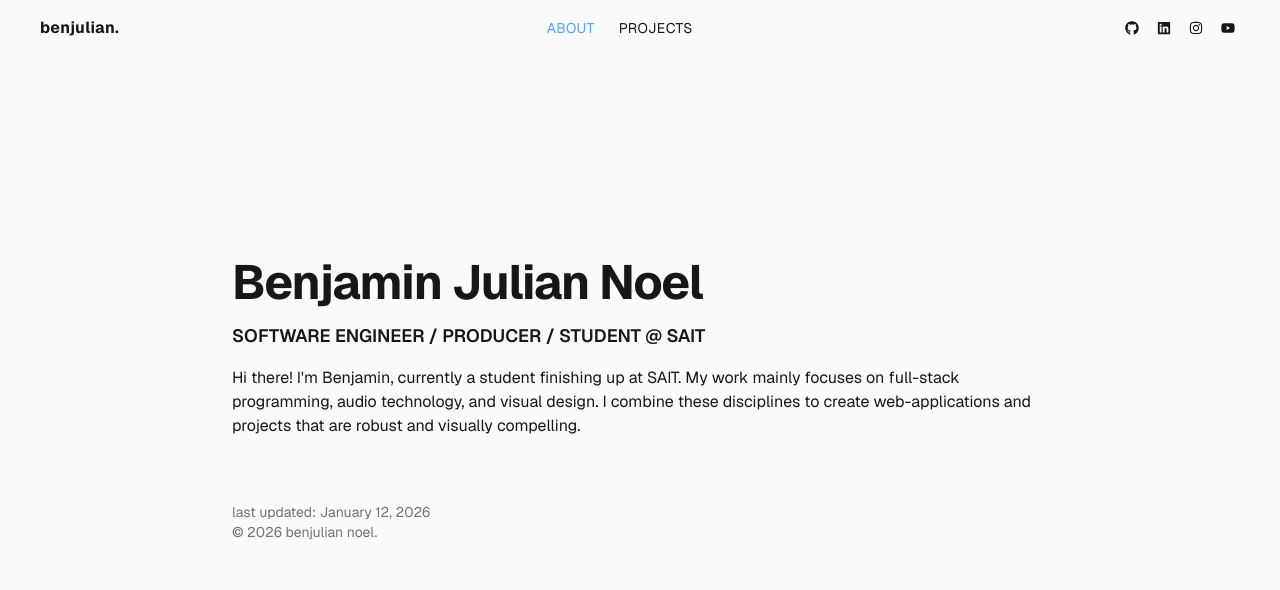
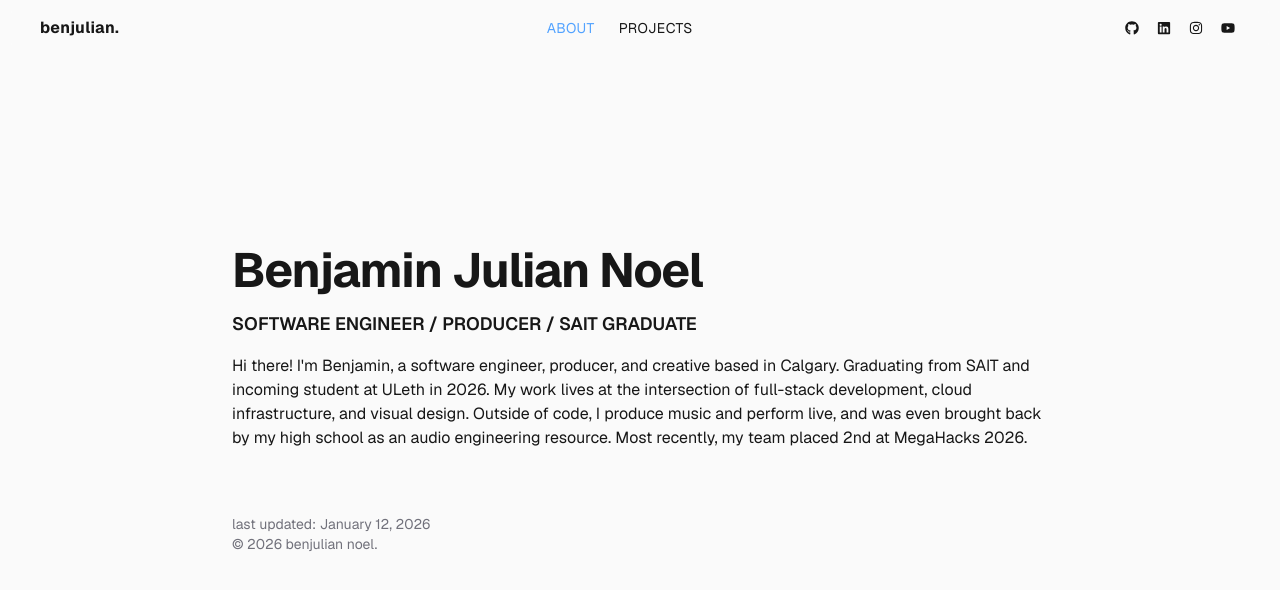
Before and after one commit to benjuliann/benjaminn-portfolio, a Next.js app: page / in a window 1280 px wide. Shown: the top 590 px of the page. Built offline with nearby package versions, Linux system fonts and the light colour scheme.

Commit message:
updated home description

```diff
--- a/app/page.js
+++ b/app/page.js
@@ -6,8 +6,8 @@ export default function Home() {
         <main className="max-w-4xl mx-auto flex flex-col min-h-screen justify-center bg-zinc-50 dark:bg-gray-950 p-10 dark:text-white">
 
             <header className="text-5xl font-bold tracking-tight">Benjamin Julian Noel</header>
-            <h1 className="text-lg font-semibold mt-4 uppercase">Software Engineer / Producer / Student @ SAIT</h1>
-            <p className="mt-4 text-md">Hi there! I'm Benjamin, currently a student finishing up at SAIT. My work mainly focuses on full-stack programming, audio technology, and visual design. I combine these disciplines to create web-applications and projects that are robust and visually compelling.</p>
+            <h1 className="text-lg font-semibold mt-4 uppercase">Software Engineer / Producer / SAIT Graduate</h1>
+            <p className="mt-4 text-md">Hi there! I'm Benjamin, a software engineer, producer, and creative based in Calgary. Graduating from SAIT and incoming student at ULeth in 2026. My work lives at the intersection of full-stack development, cloud infrastructure, and visual design. Outside of code, I produce music and perform live, and was even brought back by my high school as an audio engineering resource. Most recently, my team placed 2nd at MegaHacks 2026.</p>
 
             <footer className="mt-16 text-sm text-zinc-500 items-center">
                 last updated: {new Date().toLocaleDateString('en-US', { year: 'numeric', month: 'long', day: 'numeric' })} <br/>
--- a/package.json
+++ b/package.json
@@ -10,10 +10,11 @@
   },
   "dependencies": {
     "framer-motion": "^12.40.0",
-    "react-icons": "^5.6.0",
+    "geist": "^1.7.1",
     "next": "16.1.1",
     "react": "19.2.3",
-    "react-dom": "19.2.3"
+    "react-dom": "19.2.3",
+    "react-icons": "^5.6.0"
   },
   "devDependencies": {
     "@tailwindcss/postcss": "^4",
```
Also changed, not shown: 1 other file (tests, documents, lock files or other folders).
